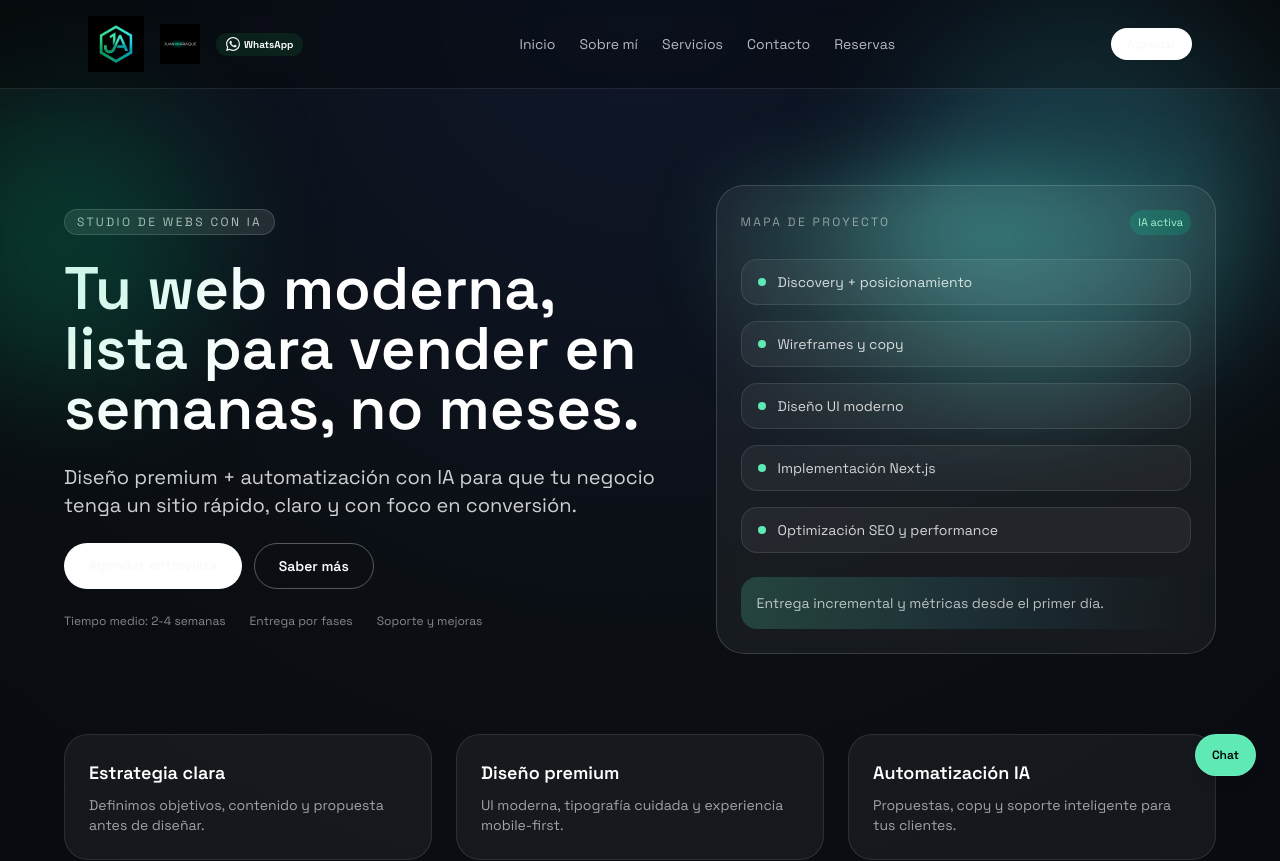
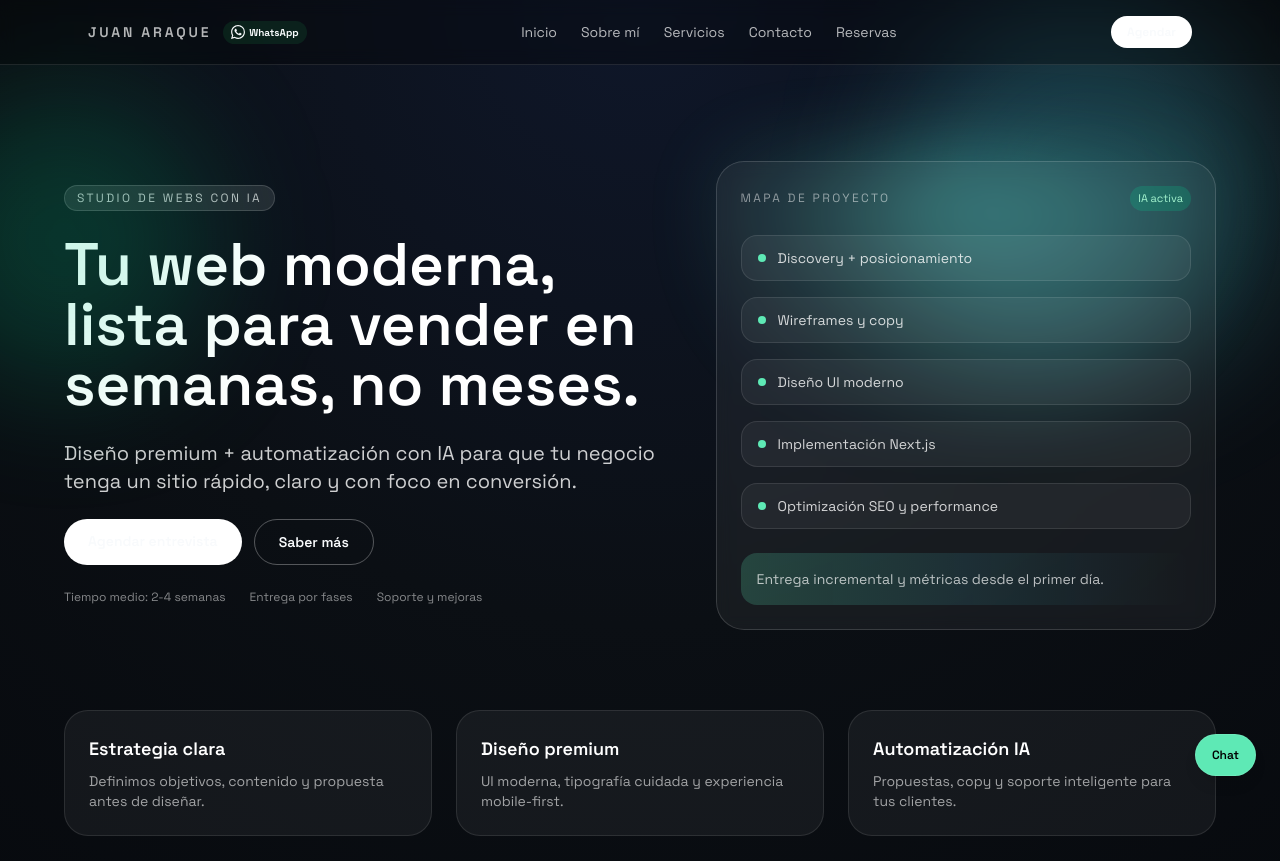
Before and after one commit to jaraque42/nextjs-boilerplate, a Next.js app: page / in a window 1280 px wide. Shown: the top 861 px of the page. Built offline with nearby package versions, Linux system fonts and the light colour scheme.

Commit message:
style: revertir logos gráficos a nombre en texto plano

```diff
--- a/app/layout.tsx
+++ b/app/layout.tsx
@@ -17,22 +17,15 @@ export default function RootLayout({ children }: { children: React.ReactNode })
 
           <header className="sticky top-0 z-20 border-b border-white/10 bg-black/30 backdrop-blur">
             <div className="mx-auto flex max-w-6xl items-center justify-between px-6 py-4">
-              <div className="flex items-center gap-4">
-                <img
-                  src="/logo-emblem.png"
-                  alt="Logo JA"
-                  className="h-14 w-14 object-contain"
-                />
-                <img
-                  src="/logo-text.png"
-                  alt="JUAN ARAQUE"
-                  className="h-10 object-contain"
-                />
+              <div className="flex items-center gap-3">
+                <div className="text-sm font-semibold tracking-[0.2em] text-white/70">
+                  JUAN ARAQUE
+                </div>
                 <a
                   href={`https://wa.me/${process.env.NEXT_PUBLIC_WHATSAPP_NUMBER ?? "34600000000"}`}
                   target="_blank"
                   rel="noopener noreferrer"
-                  className="flex items-center gap-1 rounded-full bg-[#25D366]/10 px-2.5 py-1 text-[10px] font-bold text-[#25D366] transition hover:bg-[#25D366]/20"
+                  className="flex items-center gap-1 rounded-full bg-[#25D366]/10 px-2 py-1 text-[10px] font-bold text-[#25D366] transition hover:bg-[#25D366]/20"
                 >
                   <svg viewBox="0 0 24 24" width="14" height="14" fill="currentColor">
                     <path d="M17.472 14.382c-.297-.149-1.758-.867-2.03-.967-.273-.099-.471-.148-.67.15-.197.297-.767.966-.94 1.164-.173.199-.347.223-.644.075-.297-.15-1.255-.463-2.39-1.475-.883-.788-1.48-1.761-1.653-2.059-.173-.297-.018-.458.13-.606.134-.133.298-.347.446-.52.149-.174.198-.298.298-.497.099-.198.05-.371-.025-.52-.075-.149-.669-1.612-.916-2.207-.242-.579-.487-.5-.669-.51-.173-.008-.371-.01-.57-.01-.198 0-.52.074-.792.372-.272.297-1.04 1.016-1.04 2.479 0 1.462 1.066 2.875 1.213 3.074.149.198 2.096 3.2 5.077 4.487.709.306 1.262.489 1.694.625.712.227 1.36.195 1.871.118.571-.085 1.758-.719 2.006-1.413.248-.694.248-1.289.173-1.413-.074-.124-.272-.198-.57-.347m-5.421 7.403h-.004a9.87 9.87 0 01-5.031-1.378l-.361-.214-3.741.982.998-3.648-.235-.374a9.86 9.86 0 01-1.51-5.26c.001-5.45 4.436-9.884 9.888-9.884 2.64 0 5.122 1.03 6.988 2.898a9.825 9.825 0 012.893 6.994c-.003 5.45-4.437 9.884-9.885 9.884m8.413-18.297A11.815 11.815 0 0012.05 0C5.495 0 .16 5.335.157 11.892c0 2.096.547 4.142 1.588 5.945L.057 24l6.305-1.654a11.882 11.882 0 005.683 1.448h.005c6.554 0 11.89-5.335 11.893-11.893a11.821 11.821 0 00-3.48-8.413z" />
```
